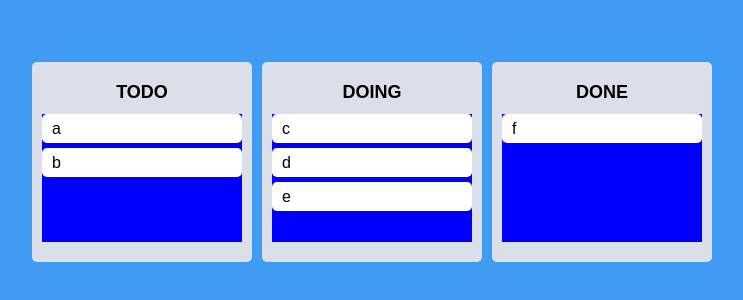
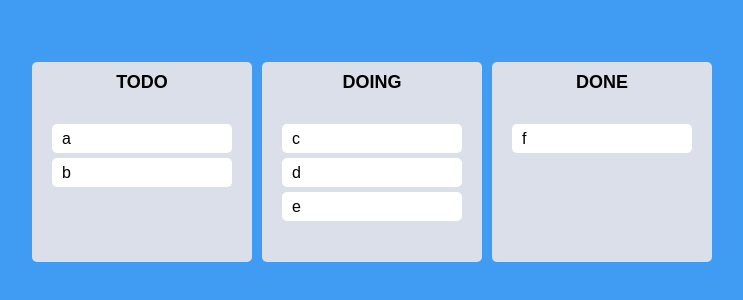
Before and after one commit to dazz6zip/reactJSmaster, a React (Create React App) app in the folder react-masterclass-04/: page / in a window 1280 px wide. Shown: the part 238-538 px from the top of the page, without its empty margins (268-1011 px from the left). Built offline with nearby package versions, Linux system fonts and the light colour scheme.

Commit message:
7.12 Final Styles

```diff
--- a/react-masterclass-04/src/Components/Board.tsx
+++ b/react-masterclass-04/src/Components/Board.tsx
@@ -4,8 +4,7 @@ import styled from "styled-components";
 
 const Wrapper = styled.div`
   background-color: ${(props) => props.theme.boardColor};
-  padding-top: 30px;
-  padding: 20px 10px;
+  padding-top: 10px;
   border-radius: 5px;
   min-height: 200px;
   display: flex;
@@ -31,9 +30,14 @@ interface IAreaProps {
 
 const Area = styled.div<IAreaProps>`
   background-color: ${(props) =>
-    props.isDraggingOver ? "pink" : props.isDraggingFromThis ? "red" : "blue"};
+    props.isDraggingOver
+      ? "#dfe6e9"
+      : props.isDraggingFromThis
+      ? "#b2bec3"
+      : "transparent"};
   flex-grow: 1;
   transition: background-color 0.3s ease-in-out;
+  padding: 20px;
 `;
 
 function Board({ toDos, boardId }: IBoardProps) {
--- a/react-masterclass-04/src/Components/DragabbleCard.tsx
+++ b/react-masterclass-04/src/Components/DragabbleCard.tsx
@@ -2,11 +2,14 @@ import React from "react";
 import { Draggable } from "react-beautiful-dnd";
 import styled from "styled-components";
 
-const Card = styled.div`
-  background-color: ${(props) => props.theme.cardColor};
+const Card = styled.div<{ isDragging: boolean }>`
+  background-color: ${(props) =>
+    props.isDragging ? "#74b9ff" : props.theme.cardColor};
   padding: 5px 10px;
   border-radius: 5px;
   margin-bottom: 5px;
+  box-shadow: ${(props) =>
+    props.isDragging ? "0px 2px 15px rgba(0, 0, 0, 0.1)" : "none"};
 `;
 
 interface IDragabbleCardProps {
@@ -18,8 +21,9 @@ function DragabbleCard({ toDo, index }: IDragabbleCardProps) {
   console.log(toDo, "has been rendered");
   return (
     <Draggable draggableId={toDo} index={index} key={toDo}>
-      {(magic) => (
+      {(magic, snapshot) => (
         <Card
+          isDragging={snapshot.isDragging}
           ref={magic.innerRef}
           {...magic.dragHandleProps}
           {...magic.draggableProps}
```
